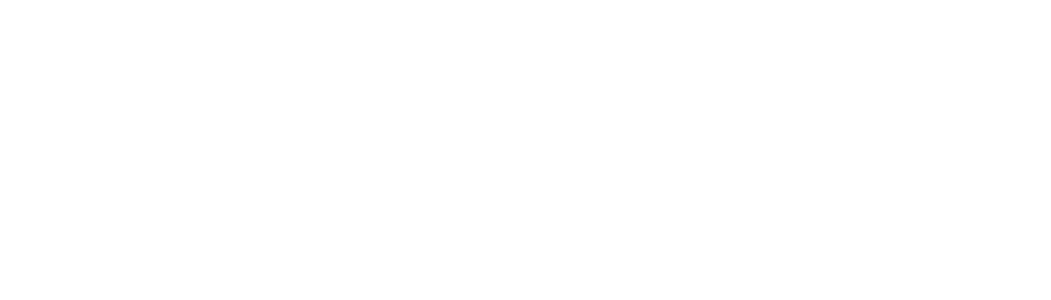
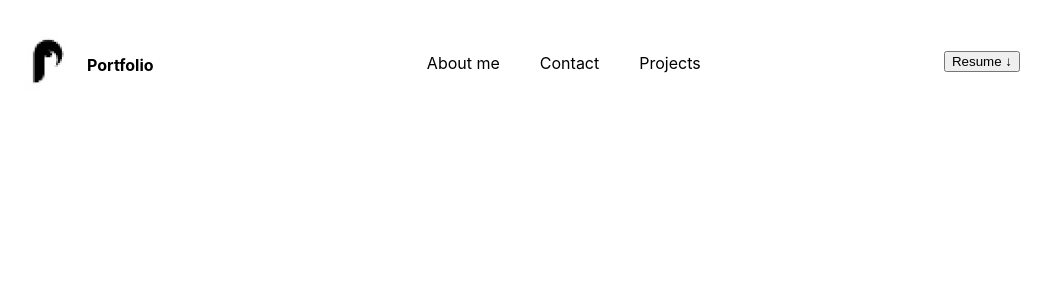
Before and after one commit to Vanshika1225/vanshika-personal-portfolio, a React (Create React App) app: page / in a window 1280 px wide. Shown: the top 300 px of the page, without its empty margins (112-1163 px from the left). Built offline with nearby package versions, Linux system fonts and the light colour scheme.

Commit message:
navbar design  created

```diff
--- a/src/App.css
+++ b/src/App.css
@@ -5,6 +5,56 @@
 .App-logo {
   height: 40vmin;
   pointer-events: none;
+}
+
+.navigation-bar {
+  display: flex;
+  justify-content: space-between;
+}
+
+.logo {
+  display: flex;
+}
+
+.logo img {
+  padding: 10px;
+}
+
+.logo h4 {
+  padding: 10px;
+}
+
+.container {
+  width: 80vw;
+  margin: 0 auto;
+  margin-top: 3vh;
+}
+
+body {
+  width: 80vw;
+  margin: 0 auto;
+  margin-top: 3vh;
+}
+
+.navigation-options {
+  display: flex;
+  justify-content: space-between;
+}
+.navigation-options ul {
+  text-decoration: none;
+}
+.navigation-options .li {
+  list-style: none;
+  display: flex;
+}
+.Link {
+  text-decoration: none;
+  padding: 13px 20px;
+  color: black;
+}
+
+.resume{
+  padding: 26px 20px;
 }
 
 @media (prefers-reduced-motion: no-preference) {
--- a/src/component/Home.jsx
+++ b/src/component/Home.jsx
@@ -1,9 +1,9 @@
 import React from 'react'
-
+import Navbar from './Navbar'
 const Home = () => {
   return (
     <div>
-
+        <Navbar/>
     </div>
   )
 }
--- /dev/null
+++ b/src/component/Navbar.jsx
@@ -0,0 +1,33 @@
+import React from 'react'
+import logo from '../images/Cover.jpg'
+import { Link } from 'react-router-dom'
+import '../App.css'
+const Navbar = () => {
+    return (
+        <div className='container'>
+
+            <div className='navigation-bar'>
+                <div className='logo'>
+                    <Link to="/">
+                        <img src={logo} alt='logo' />
+                    </Link>
+                    <h4 >Portfolio</h4>
+                </div>
+                <div className='navigation-options'>
+                    <ul>
+                        <li className='li'>
+                            <Link className='Link' to="/About"> About me</Link>
+                            <Link className='Link' to="/Contact">Contact</Link>
+                            <Link className='Link' to="/Project">Projects</Link>
+                        </li>
+                    </ul>
+                </div>
+                <div className='resume'>
+                    <button>Resume ↓</button>
+                </div>
+            </div>
+        </div>
+    )
+}
+
+export default Navbar
```
Also changed, not shown: src/component/Nabar.js (deleted, +0 -25 lines), src/images/Cover.jpg (renamed from src/Cover.jpg), src/images/sidePic.jpg (renamed from src/sidePic.jpg).
